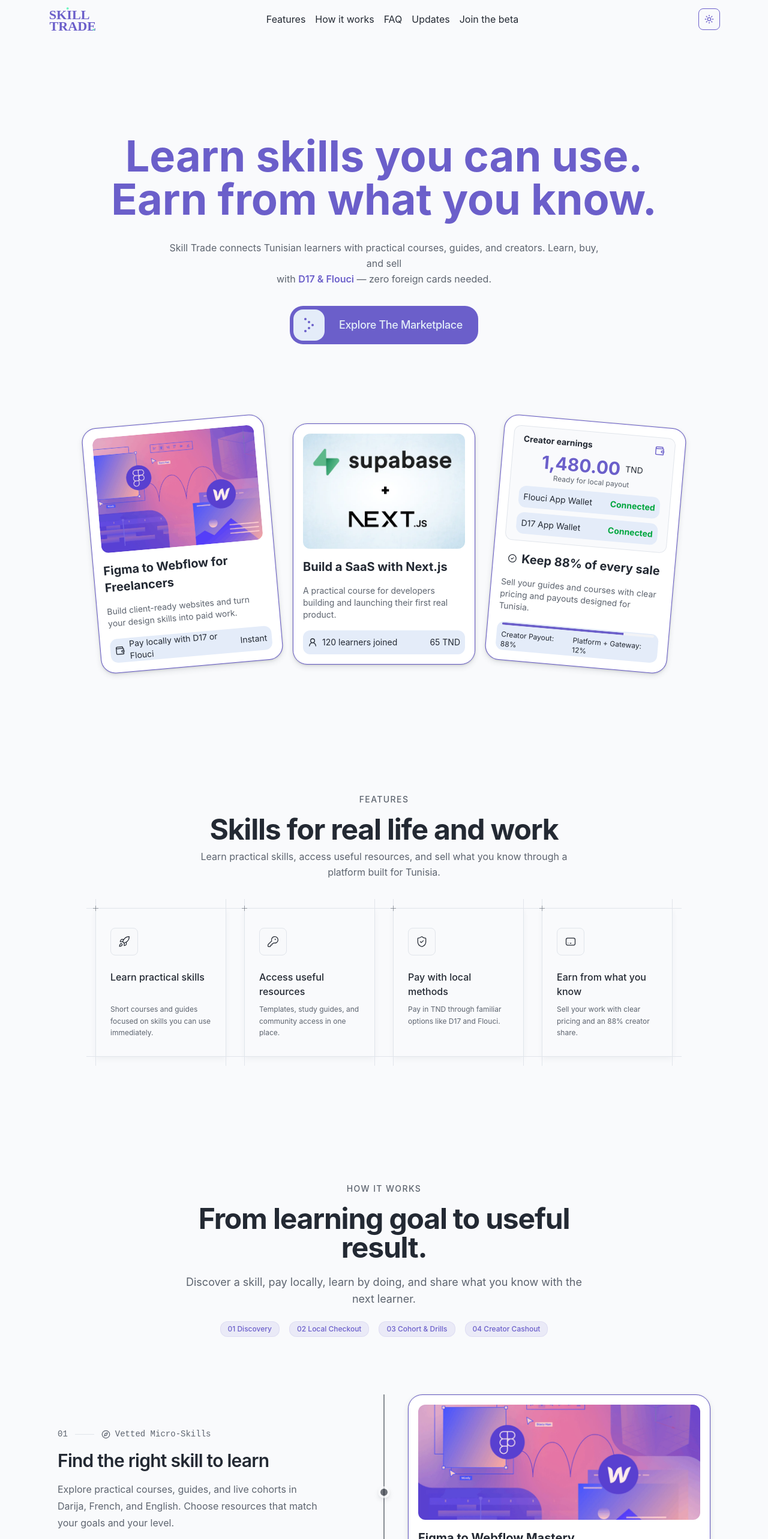
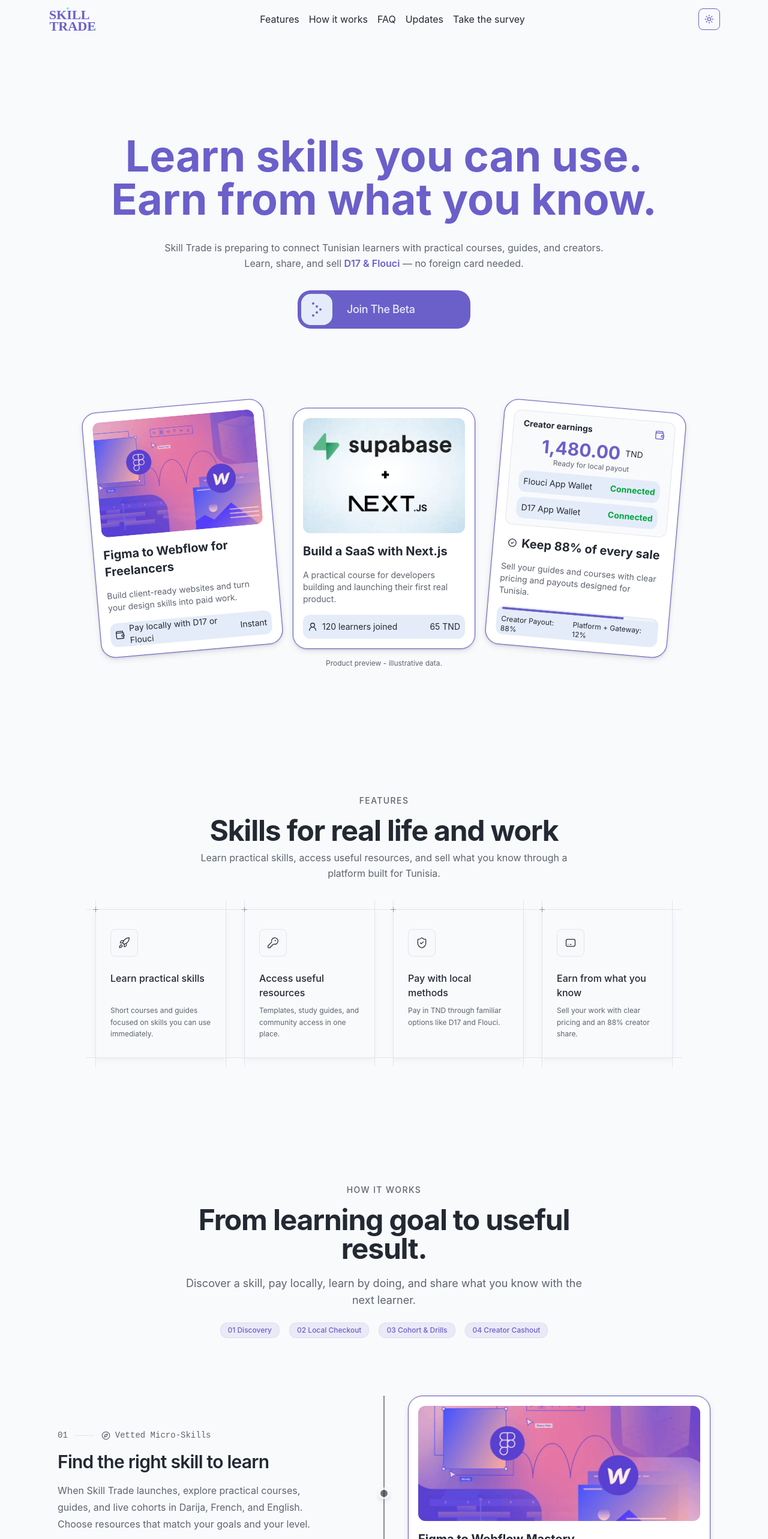
Before and after one commit to ibamir/Skill-Trade, a Next.js app in the folder webapp/customer-portal/: page / in a window 1280 px wide. Shown: the top 2566 px of the page at 60% size. Built offline with nearby package versions, Linux system fonts and the light colour scheme.

Commit message:
08 Update UI

```diff
--- a/webapp/customer-portal/app/page.tsx
+++ b/webapp/customer-portal/app/page.tsx
@@ -4,8 +4,8 @@
 import HeroSection from '@/components/Home/hero-section/hero-section'
 import HowItWorks from '@/components/Home/how-it-works/how-it-works'
 import { Header } from '@/components/Home/navbar/header'
+import { InterestFormSection } from '@/components/Home/form/form'
 import Newsletter from '@/components/Home/newsletter'
-import { InterestFormSection } from '@/components/Home/form/form'
 
 export default function Home() {
     return (
@@ -15,8 +15,8 @@
             <Features />
             <HowItWorks />
             <FrequentAskedQuestions />
+            <InterestFormSection />
             <Newsletter />
-            <InterestFormSection />
             <Footer />
         </div>
     )
--- a/webapp/customer-portal/components/Home/f&q/f&q.tsx
+++ b/webapp/customer-portal/components/Home/f&q/f&q.tsx
@@ -24,12 +24,12 @@
     {
         icon: CreditCard,
         question: 'How do I pay without an international card?',
-        answer: 'Skill Trade is built for learners and creators in Tunisia, with pricing in TND and local payment options such as D17 and Flouci.',
+        answer: 'No more asking a friend abroad to pay or facing a declined foreign card. When Skill Trade launches, you will be able to pay in TND through local options such as D17 and Flouci.',
     },
     {
         icon: WalletCards,
         question: 'Can I really make money on Skill Trade?',
-        answer: 'Yes. Creators and top students can upload their content, set their own prices, and earn when others purchase it. Earnings can be withdrawn to D17 or Flouci.',
+        answer: 'When Skill Trade launches, creators and top students will be able to upload content, set their own prices, and earn when others purchase it. Earnings can be withdrawn to D17 or Flouci.',
     },
     {
         icon: ShieldCheck,
--- a/webapp/customer-portal/components/Home/footer/footer.tsx
+++ b/webapp/customer-portal/components/Home/footer/footer.tsx
@@ -34,8 +34,8 @@
                         </span>
                     </a>
                     <p className="text-muted-foreground max-w-70">
-                        Tunisia&apos;s decentralized talent & micro-skill
-                        platform. Powered by D17 & Flouci local settlements.
+                        Tunisia&apos;s talent & micro-skill platform. Powered by
+                        D17 & Flouci local settlements.
                     </p>
                 </div>
                 <div className="flex md:flex-row flex-wrap justify-center items-center gap-4 md:min-w-fit">
--- a/webapp/customer-portal/components/Home/hero-section/hero-section.tsx
+++ b/webapp/customer-portal/components/Home/hero-section/hero-section.tsx
@@ -156,6 +156,9 @@
                     </motion.div>
                 ))}
             </div>
+            <p className="mt-3 text-center text-xs text-muted-foreground">
+                Product preview - illustrative data.
+            </p>
         </div>
     )
 }
@@ -187,18 +190,17 @@
                 viewport={{ once: false, amount: 0.6 }}
                 transition={{ duration: 0.5, delay: 0.1, ease: 'easeOut' }}
             >
-                Skill Trade connects Tunisian learners with practical courses,
-                guides, and creators. Learn, buy, and sell{' '}
-                <br className="md:block hidden" /> with{' '}
+                Skill Trade is preparing to connect Tunisian learners with
+                practical courses, guides, and creators. Learn, share, and sell{' '}
                 <span className="font-semibold text-primary">
                     D17 &amp; Flouci
                 </span>{' '}
-                — zero foreign cards needed.
+                — no foreign card needed.
             </motion.h1>
 
             {/* Call to action */}
             <motion.div
-                className="flex items-center justify-center"
+                className="flex flex-wrap items-center justify-center gap-4"
                 initial={{ opacity: 0, y: 20 }}
                 whileInView={{ opacity: 1, y: 0 }}
                 viewport={{ once: false, amount: 0.6 }}
@@ -214,7 +216,7 @@
                             ?.scrollIntoView({ behavior: 'smooth' })
                     }
                 >
-                    Explore the marketplace
+                    Join the beta
                 </ExpandingArrowButton>
             </motion.div>
 
--- a/webapp/customer-portal/components/Home/how-it-works/how-it-works.tsx
+++ b/webapp/customer-portal/components/Home/how-it-works/how-it-works.tsx
@@ -28,7 +28,7 @@
         number: '01',
         title: 'Find the right skill to learn',
         description:
-            'Explore practical courses, guides, and live cohorts in Darija, French, and English. Choose resources that match your goals and your level.',
+            'When Skill Trade launches, explore practical courses, guides, and live cohorts in Darija, French, and English. Choose resources that match your goals and your level.',
         card: <FigmaWebFlow />,
         tags: ['Freelance Contracts', 'Figma & Webflow', 'Next.js & SaaS'],
     },
@@ -36,7 +36,7 @@
         number: '02',
         title: 'Pay in Tunisian dinars',
         description:
-            'No international card is required. Pay through D17 or Flouci and get access to your purchase without leaving the platform.',
+            'When the platform opens, no international card will be required. Pay through D17 or Flouci and access your purchase without leaving the platform.',
         card: <Payment />,
         encryption: ' 128-bit Encrypted ',
         charging: ' 0% Currency Surcharge ',
@@ -45,7 +45,7 @@
         number: '03',
         title: 'Learn with practical resources',
         description:
-            'Work through lessons, templates, exercises, and community spaces built to help you finish real projects and keep improving.',
+            'At launch, work through lessons, templates, exercises, and community spaces built to help you finish real projects and keep improving.',
         card: <Features />,
         tags: [' Instant asset download ', ' Discord / Telegram'],
     },
@@ -53,7 +53,7 @@
         number: '04',
         title: 'Share your knowledge and earn',
         description:
-            'Publish a course, guide, or resource for your audience. You keep 88% of each sale with clear pricing and local payout options.',
+            'Creators will be able to publish a course, guide, or resource for their audience, keep 88% of each sale, and choose clear local payout options.',
         card: <CashOut />,
         tags: [' Same-Week Payouts ', ' Auto Tax Invoice PDF '],
     },
@@ -91,7 +91,6 @@
 
 export default function HowItWorks() {
     const containerRef = useRef<HTMLDivElement>(null)
-
     const { scrollYProgress } = useScroll({
         target: containerRef,
         offset: ['start 75%', 'end 25%'],
--- a/webapp/customer-portal/components/Home/navbar/header.tsx
+++ b/webapp/customer-portal/components/Home/navbar/header.tsx
@@ -13,7 +13,7 @@
     { label: 'How it works', href: '#how-it-works' },
     { label: 'FAQ', href: '#faq' },
     { label: 'Updates', href: '#interested' },
-    { label: 'Join the beta', href: '#help-us' },
+    { label: 'Take the survey', href: '#help-us' },
 ]
 
 export function Header() {
@@ -50,7 +50,7 @@
                         <img
                             src={theme === 'dark' ? '/dark.svg' : '/light.svg'}
                             alt="Skill Trade"
-                            className='w-20'
+                            className="w-20"
                         />
                     </span>
                 </a>
```
Also changed, not shown: webapp/customer-portal/components/Home/form/form.tsx (+26 -24 lines).
